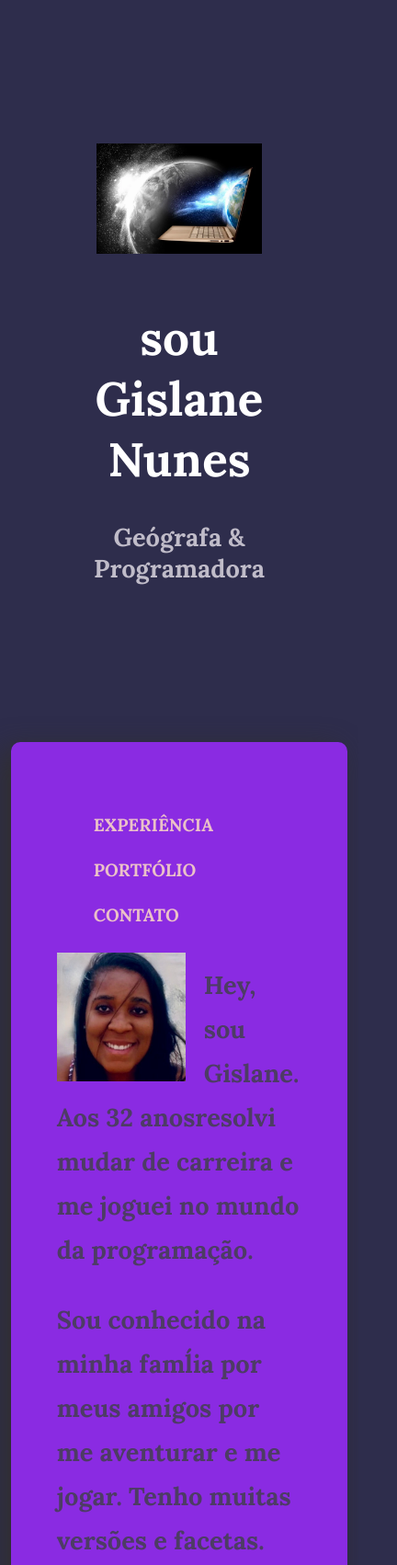
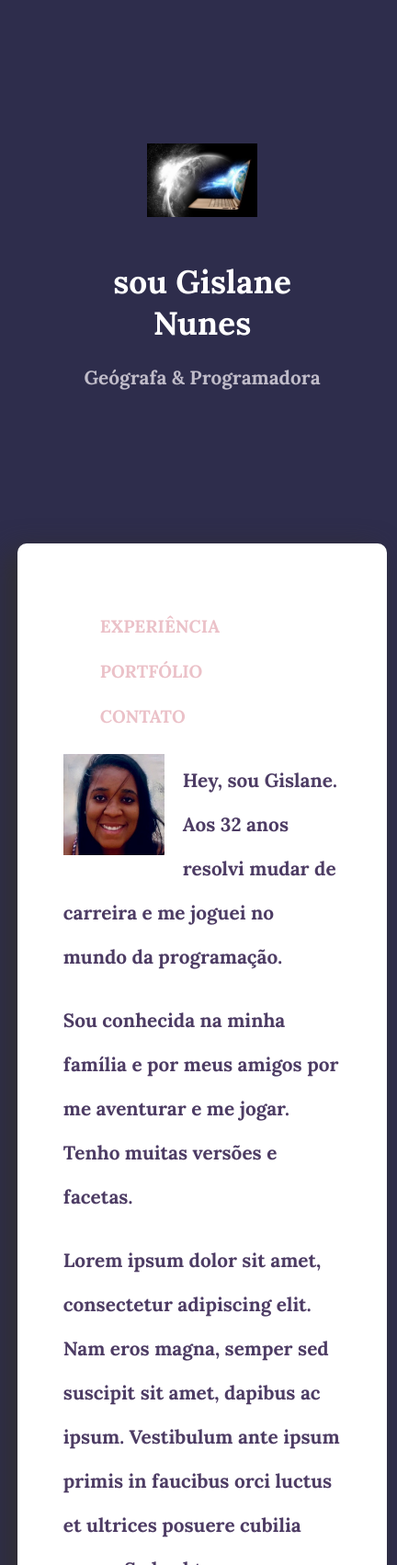
Before and after one commit to gf-nunes/Minha-P-gina-Pesoal, a plain HTML site: page index.html in a window 390 px wide. Shown: the top 1702 px of the page at 92% size, 432 px wide, since content can reach past the window. Drawn offline with Linux system fonts and the light colour scheme.

Commit message:
CSS responsivo

```diff
--- a/css/style.css
+++ b/css/style.css
@@ -26,7 +26,6 @@ body{
 }
 
 .background {
-    background-image: url(../img/background-foods-v4.png);
     background-attachment: fixed;
     background-color: #2e2d4c;
     padding: 2px;
@@ -89,7 +88,6 @@ body{
 .conteudo{
     margin-top: 0%;
     width: 72%;
-    background-color: blueviolet;
     margin: 120px auto;
     padding: 50px;
     border-radius: 10px;
@@ -112,3 +110,34 @@ body{
 .footer .links a:hover {
     color: #fff;
 }
+
+@media (max-width: 720px) {
+
+body{
+    position: absolute;
+}
+
+.logo img{
+    width: 120px;
+}
+
+.avatar{
+    width: 110px;
+}
+
+.fonte--grande{
+    font-size: 2.2rem;
+}
+
+.fonte--media{
+    font-size: 1.3rem;
+}
+
+.fonte--pequena{
+    font-size: 1rem;
+}
+
+.navigation li{
+    width: 130px;
+    font-size: 1.1rem;
+}
--- a/index.html
+++ b/index.html
@@ -44,12 +44,12 @@
 
         <img class="avatar" src="img/perfil.jpeg" alt="" />
         <p class="fonte--media">
-            Hey, sou <span>Gislane</span>. Aos 32 anosresolvi mudar de carreira e me joguei
+            Hey, sou <span>Gislane</span>. Aos 32 anos resolvi mudar de carreira e me joguei
             no mundo da programação.
         </p>
 
         <p class="fonte--media">
-            Sou conhecido na minha famĺia por meus amigos por me aventurar e me jogar. Tenho
+            Sou conhecida na minha família e por meus amigos por me aventurar e me jogar. Tenho
             muitas versões e facetas.
         </p>
 
@@ -67,10 +67,10 @@
             <li>2021 - 2022: HostGator América Latina - Assistente de Suporte N1</li>
 
 
-        <h3>Portfólio</h3>
+    <h3 class="titulo titulo--fonte">Portfólio</h3>
 
     <div class="habilidades">
-        <h3>habilidades</h3>
+        <h3 class="titulo titulo--fonte">Habilidades</h3>
         <p class="fonte--media">
             <label for="progress-bar-1">Bootstrap</label>
             <progress id="progress-bar-1" value="8" max="10"></progress>
```
